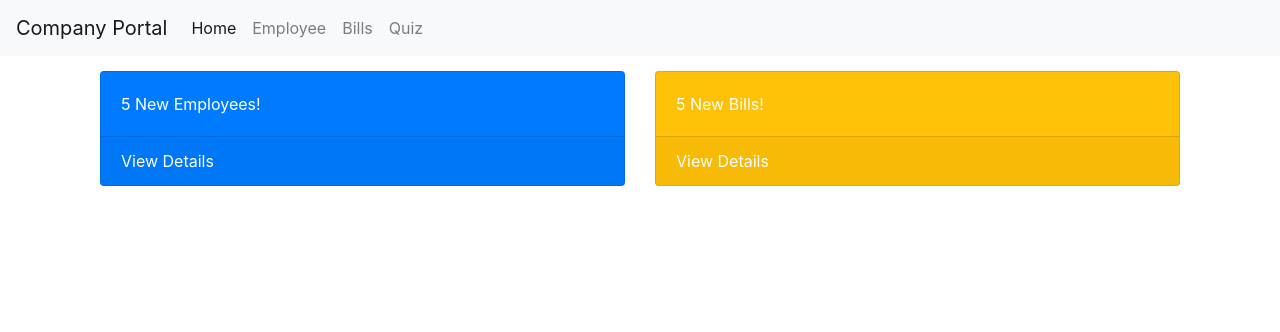
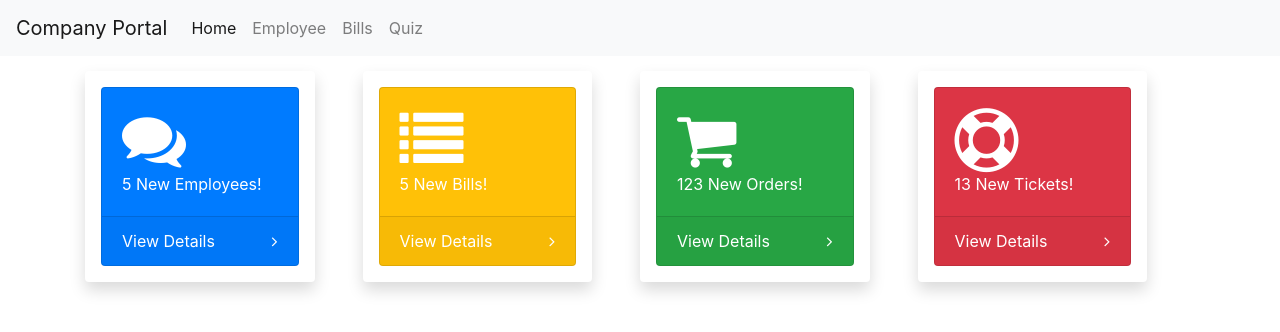
Before and after one commit to SzaboDanielZoltan/bifidusantiregularis, an Angular app: page / in a window 1280 px wide. Shown: the top 332 px of the page. Built offline with nearby package versions, Linux system fonts and the light colour scheme.

Commit message:
dashboard ready

```diff
--- a/src/app/page/index/index.component.html
+++ b/src/app/page/index/index.component.html
@@ -1,30 +1,75 @@
 <div class="container">
     <div class="row">
-        <div class="col-6">
+        <div class=" col shadow p-3 mb-5 bg-white rounded mr-5">
           <div class="card text-white bg-primary">
             <div class="card-body">
                 <div class="card-body-icon">
-                    <i class="fa fa-comments"></i>
+                    <i class="fa fa-4x  fa-comments"></i>
                   </div>
                 <div class="mr-10">
                     {{ employeesNumber }} New Employees!</div>
             </div>
-            <a class="card-footer text-white" href="#">
-              <span class="float-left" routerLink="employee">View Details</span>
+            <a class="card-footer text-white" routerLink="/employee">
+              <span class="float-left" >View Details</span>
+              <span class="float-right">
+                  <i class=" fa fa-angle-right"></i>
+                </span>
             </a>
           </div>
         </div>
-        <div class="col-6">
+        <div class=" col shadow p-3 mb-5 bg-white rounded mr-5">
           <div class="card text-white bg-warning ">
             <div class="card-body">
+                <div class="card-body-icon">
+                    <i class=" fa fa-4x  fa-list"></i>
+                  </div>
                 <div class="mr-10">{{billsNumber}} New Bills!</div>
             </div>
-            <a class="card-footer text-white" href="#">
+            <a class="card-footer text-white"  routerLink="/bill">
               <span class="float-left" routerLink="">View Details</span>
+              <span class="float-right">
+                  <i class=" fa  fa-angle-right"></i>
+                </span>
             </a>
           </div>
         </div>
+      <div class=" col shadow p-3 mb-5 bg-white rounded mr-5">
+      <div class="card text-white bg-success ">
+        <div class="card-body">
+          <div class="card-body-icon">
+            <i class=" fa fa-4x fa-shopping-cart"></i>
+          </div>
+          <div class="mr-10">123 New Orders!</div>
+        </div>
+        <a class="card-footer text-white ">
+          <span class="float-left">View Details</span>
+          <span class="float-right">
+            <i class=" fa fa-angle-right"></i>
+          </span>
+        </a>
+      </div>
+    </div>
+    <div class=" col shadow p-3 mb-5 bg-white rounded mr-5">
+      <div class="card text-white bg-danger ">
+        <div class="card-body">
+          <div class="card-body-icon">
+            <i class="fa fa-4x fa-life-ring"></i>
+          </div>
+          <div class="mr-10">13 New Tickets!</div>
+        </div>
+        <a class="card-footer text-white ">
+          <span class="float-left">View Details</span>
+          <span class="float-right">
+            <i class="fa fa-angle-right"></i>
+          </span>
+        </a>
+      </div>
+    </div>
+  </div>
 </div>
+
+
+
 <!--
 <button (click)="showModal()" class="btn btn-primary btn-lg">Show Modal Window</button>
 <app-modal [showCounter]="modalCounter"></app-modal>
--- a/src/index.html
+++ b/src/index.html
@@ -7,6 +7,7 @@
 
   <meta name="viewport" content="width=device-width, initial-scale=1">
   <link rel="icon" type="image/x-icon" href="favicon.ico">
+  <link rel="stylesheet" href="https://maxcdn.bootstrapcdn.com/font-awesome/4.7.0/css/font-awesome.min.css?fbclid=IwAR1KCzPdxhP-NbFbnBH2R7boXodetvn94SfyLq5Gya8Fp-daxifUH4hyHbo">
 </head>
 <body>
   <app-root></app-root>
```
